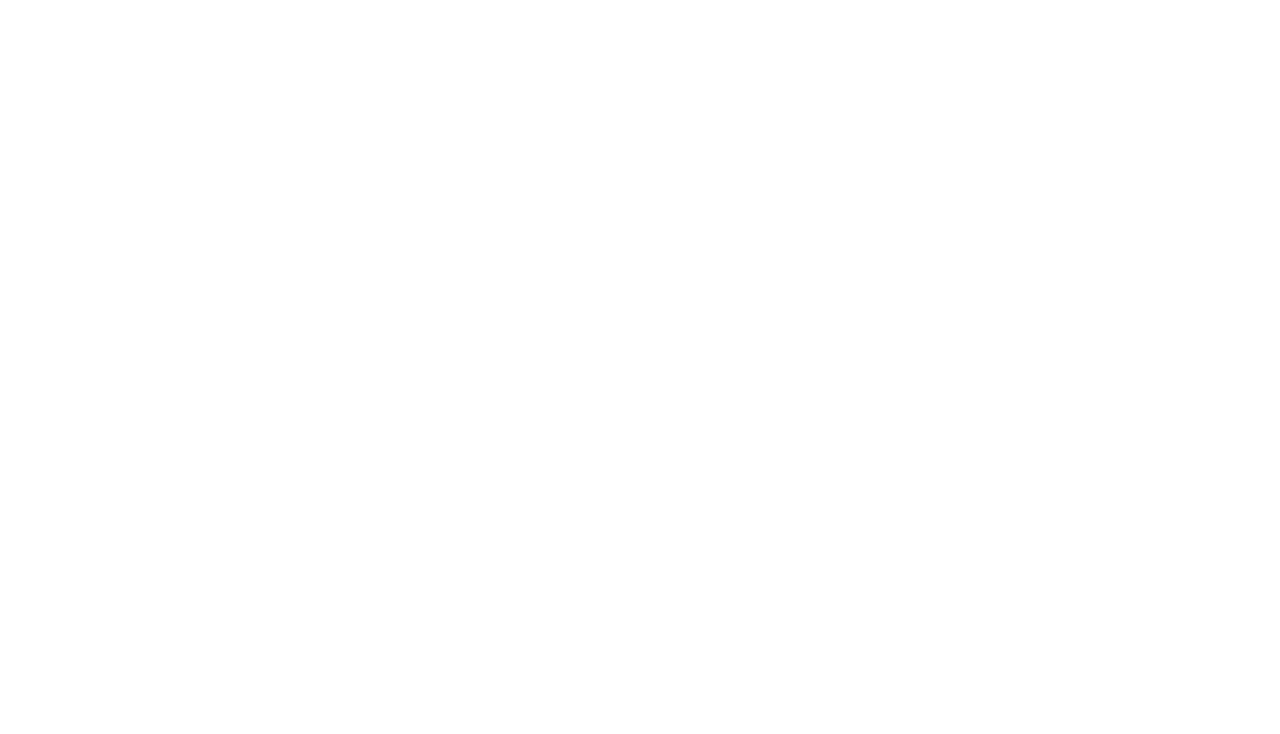
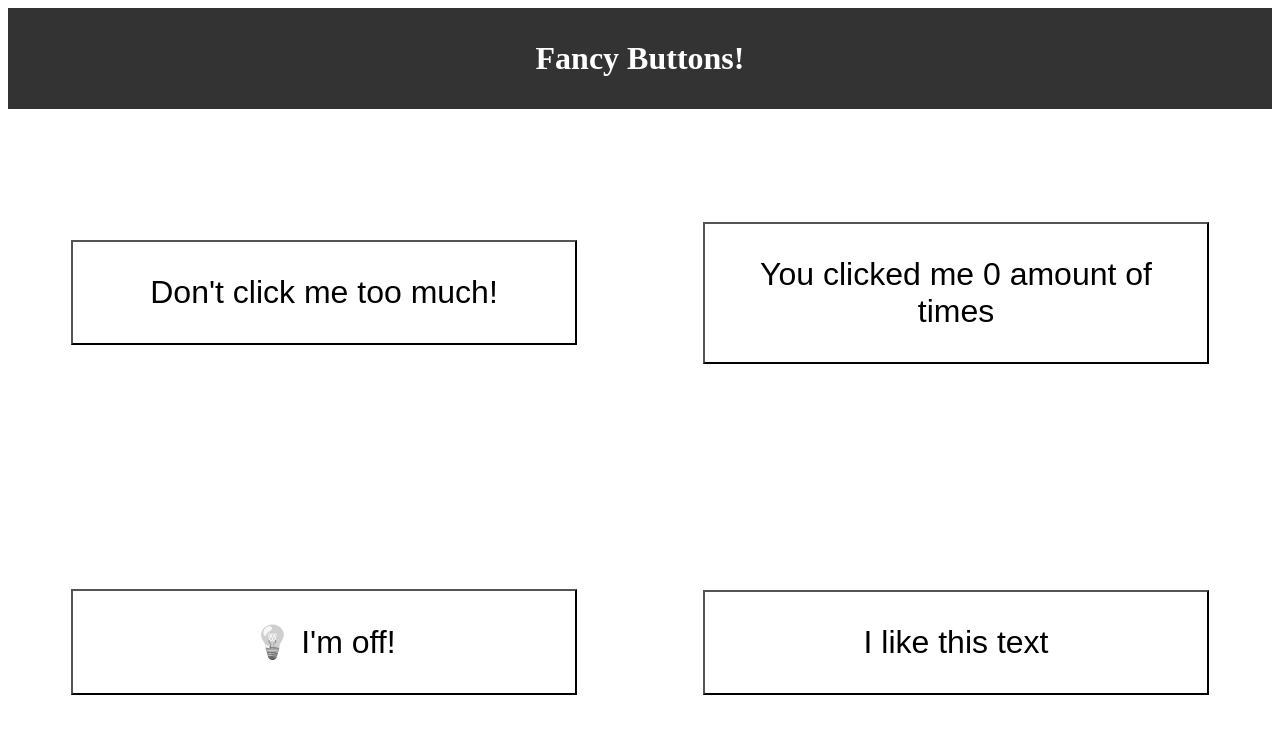
Before and after one commit to eileenlimur/fancy-buttons, a React (Create React App) app: page / in a window 1280 px wide. Shown: the top 734 px of the page. Built offline with nearby package versions, Linux system fonts and the light colour scheme.

Commit message:
Import Buttons to App

```diff
--- a/src/App.js
+++ b/src/App.js
@@ -1,10 +1,20 @@
 import logo from './logo.svg';
 import './App.css';
+import AngryButton from './components/AngryButton'
+import CounterButton from './components/CounterButton'
+import LightSwitchButton from './components/LightSwitchButton'
+import TextRepeaterButton from './components/TextRepeaterButton'
 
 function App() {
   return (
     <div className="App">
-
+      <h1>Fancy Buttons!</h1>
+      <section>
+        <AngryButton />
+        <CounterButton />
+        <LightSwitchButton />
+        <TextRepeaterButton />
+      </section>
     </div>
   );
 }
```
